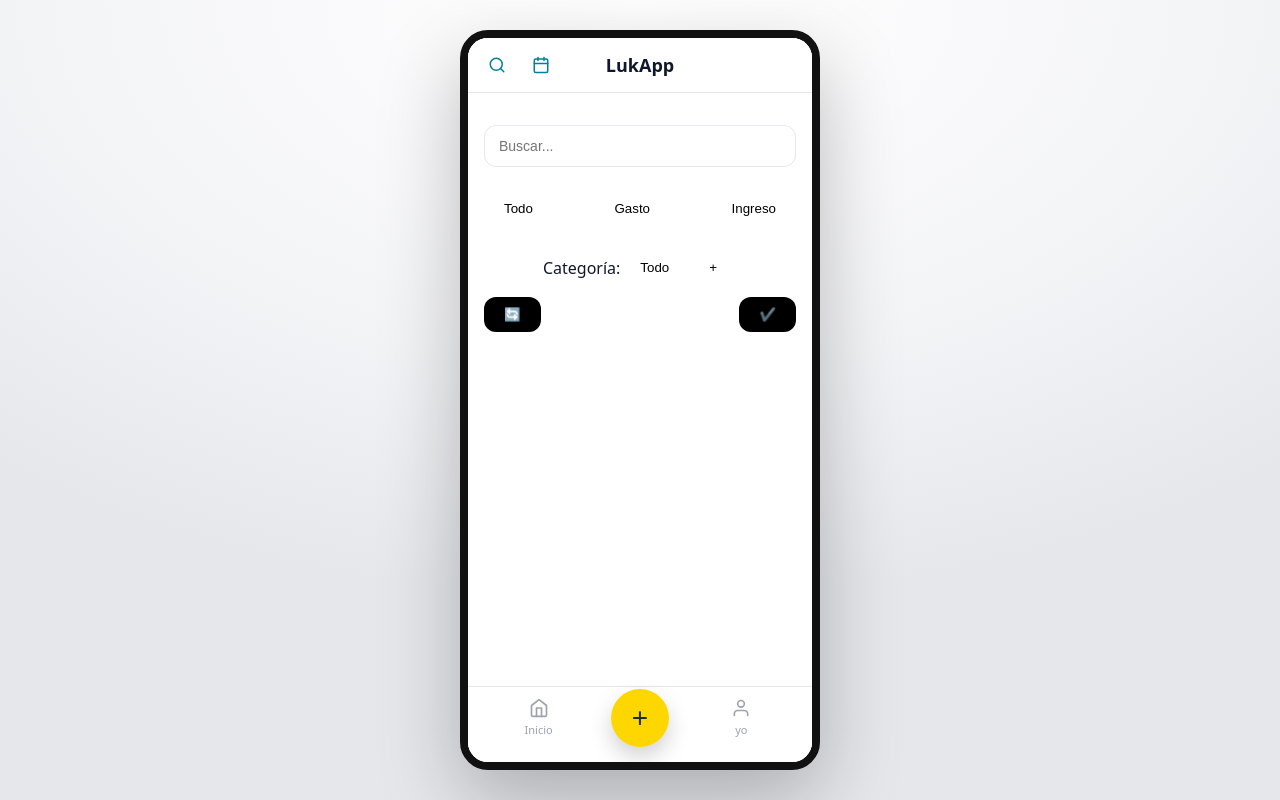
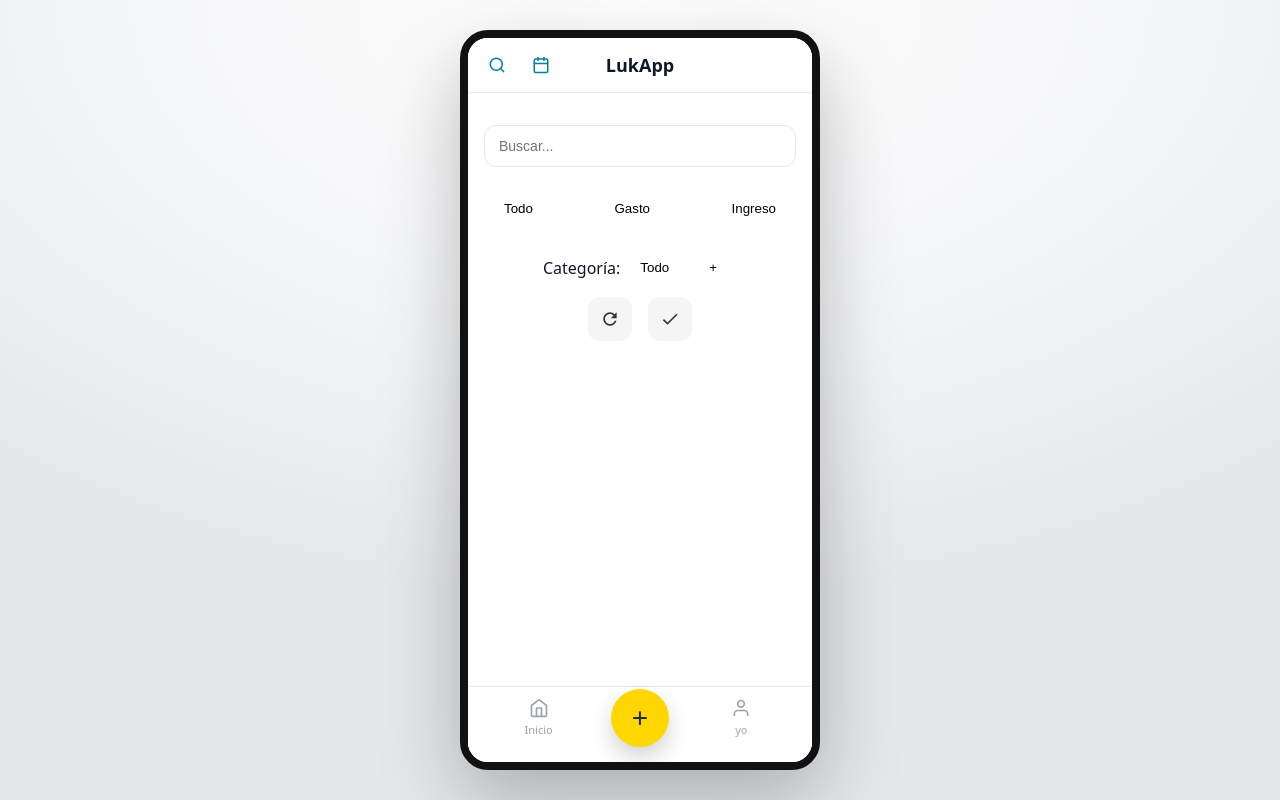
Before and after one commit to marianaUrrego/app_hibrida, a React (Vite) app: page /buscar in a window 1280 px wide. Built offline with nearby package versions, Linux system fonts and the light colour scheme.

Commit message:
Agregar iconos de refresh y checkmark centrados en SearchFilter

```diff
--- a/src/components/SearchFilter.jsx
+++ b/src/components/SearchFilter.jsx
@@ -15,8 +15,16 @@ const SearchFilter = () => {
         <button className={s.filterButton}>+</button>
       </div>
       <div className={s.actionButtons}>
-        <button className={s.actionButton}>🔄</button> {/* Botón de reiniciar */}
-        <button className={s.actionButton}>✔️</button> {/* Botón de confirmar */}
+        <button className={s.actionButton}>
+          <svg width="20" height="20" viewBox="0 0 24 24" fill="none" xmlns="http://www.w3.org/2000/svg">
+            <path d="M17.65 6.35C16.2 4.9 14.21 4 12 4C7.58 4 4.01 7.58 4.01 12C4.01 16.42 7.58 20 12 20C15.73 20 18.84 17.45 19.73 14H17.65C16.83 16.33 14.61 18 12 18C8.69 18 6 15.31 6 12C6 8.69 8.69 6 12 6C13.66 6 15.14 6.69 16.22 7.78L13 11H20V4L17.65 6.35Z" fill="currentColor"/>
+          </svg>
+        </button>
+        <button className={s.actionButton}>
+          <svg width="20" height="20" viewBox="0 0 24 24" fill="none" xmlns="http://www.w3.org/2000/svg">
+            <path d="M9 16.17L4.83 12L3.41 13.41L9 19L21 7L19.59 5.59L9 16.17Z" fill="currentColor"/>
+          </svg>
+        </button>
       </div>
     </div>
   );
--- a/src/components/SearchFilter.module.scss
+++ b/src/components/SearchFilter.module.scss
@@ -34,17 +34,32 @@
 
 .actionButtons {
   display: flex;
-  justify-content: space-between;
+  justify-content: center;
+  gap: 16px;
   width: 100%;
   margin-top: 12px;
 }
 
 .actionButton {
-  padding: 10px 20px; /* Ajustado padding */
+  padding: 12px;
   border: none;
   border-radius: 12px;
-  background-color: #000; /* Cambiar a negro */
-  color: #fff; /* Cambiar color de texto a blanco */
+  background-color: #f5f5f5; /* Fondo gris claro como en la imagen */
+  color: #333; /* Color oscuro para los iconos */
   cursor: pointer;
   transition: background-color 0.3s;
+  display: flex;
+  align-items: center;
+  justify-content: center;
+  min-width: 44px;
+  min-height: 44px;
 }
+
+.actionButton:hover {
+  background-color: #e8e8e8;
+}
+
+.actionButton svg {
+  width: 20px;
+  height: 20px;
+}
```
